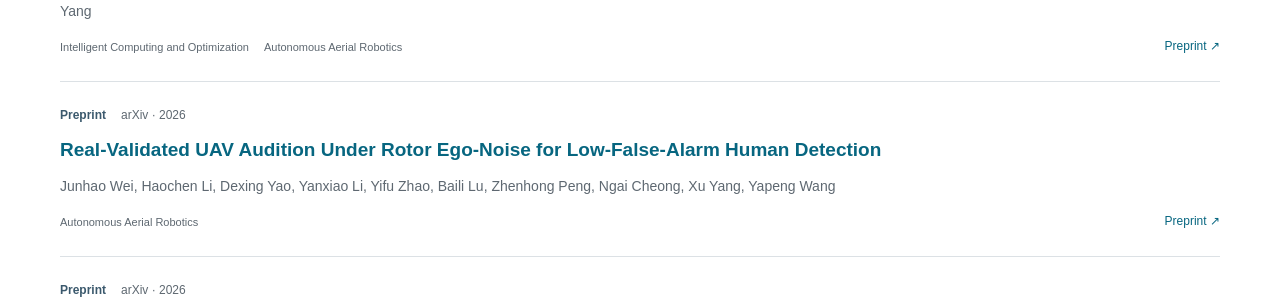
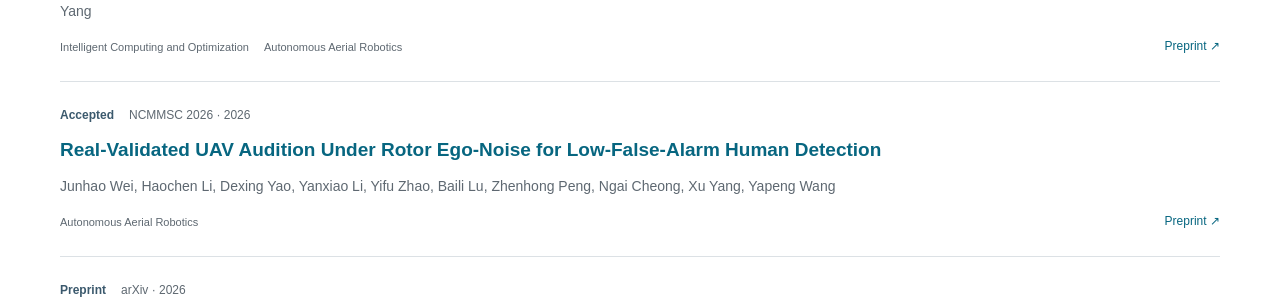
Before and after one commit to JunhaoWei-mpu/ROBIS-Lab, a Jekyll site: the page built from publications/index.html, in a window 1280 px wide and 900 px high, scrolled down 4154 px. Shown: the part 152-452 px from the top of the window. Built offline with Jekyll 4.4.1, drawn with Linux system fonts in a browser that asks for light colours.

Commit message:
Record NCMMSC 2026 acceptance for UAV audition paper

```diff
--- a/_data/publications.yaml
+++ b/_data/publications.yaml
@@ -505,8 +505,8 @@
   - Xu Yang
   - Yapeng Wang
   year: 2026
-  venue: arXiv
-  status: Preprint
+  venue: NCMMSC 2026
+  status: Accepted
   topics:
   - aerial
   paper_url: https://arxiv.org/abs/2609.22830
```
Also changed, not shown: CONTENT_SOURCES.md (+2 -0 lines).
